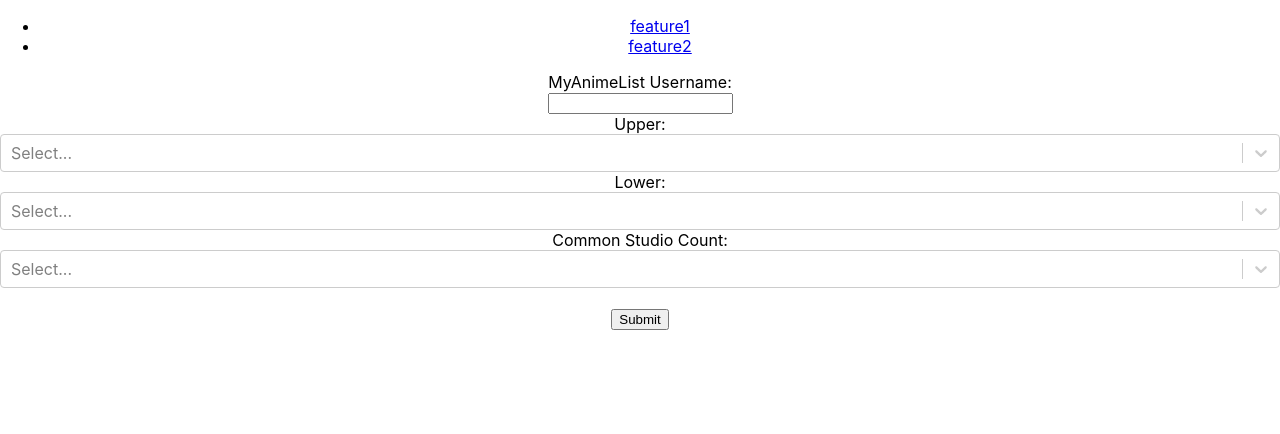
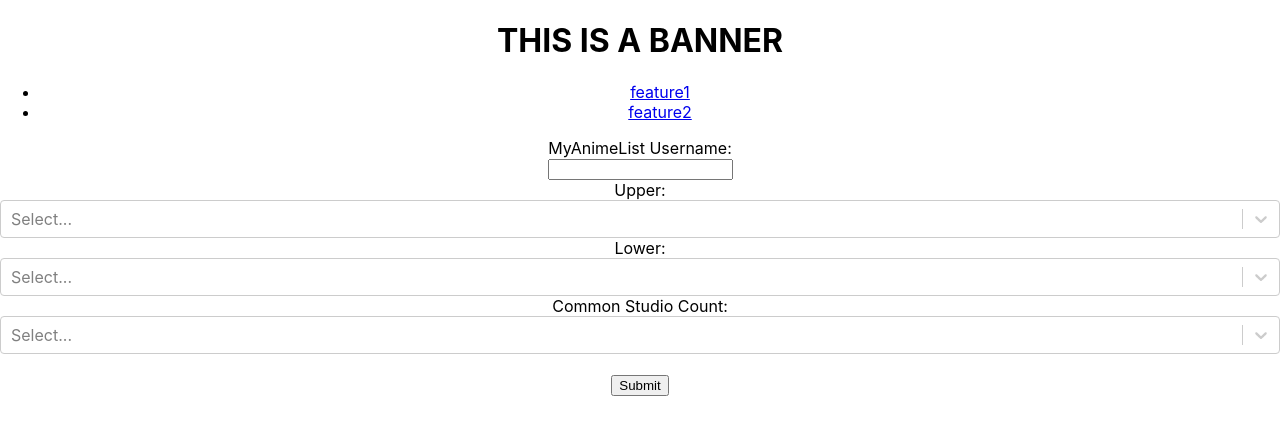
Before and after one commit to TerryCLAWong/malFigures, a React (Create React App) app in the folder client/: page /#/commonStudios in a window 1280 px wide. Shown: the top 434 px of the page. Built offline with nearby package versions, Linux system fonts and the light colour scheme.

Commit message:
added simple banner component

```diff
--- a/client/src/App.js
+++ b/client/src/App.js
@@ -5,12 +5,14 @@ import './App.css';
 //Components
 import Content from './components/content/content'
 import Navigation from './components/navigation/navigation'
+import Banner from './components/banner/banner'
 
 class App extends Component {
   render() {
     return (
       <HashRouter>
         <div className="App">
+          <Banner/>
           <Navigation/>
           <Content/>
         </div>
--- /dev/null
+++ b/client/src/components/banner/banner.js
@@ -0,0 +1,11 @@
+import React, { Component }  from 'react';
+
+class Banner extends Component {
+    render () {
+        return (
+            <h1>THIS IS A BANNER</h1>
+        )
+    }
+}
+
+export default Banner
```
